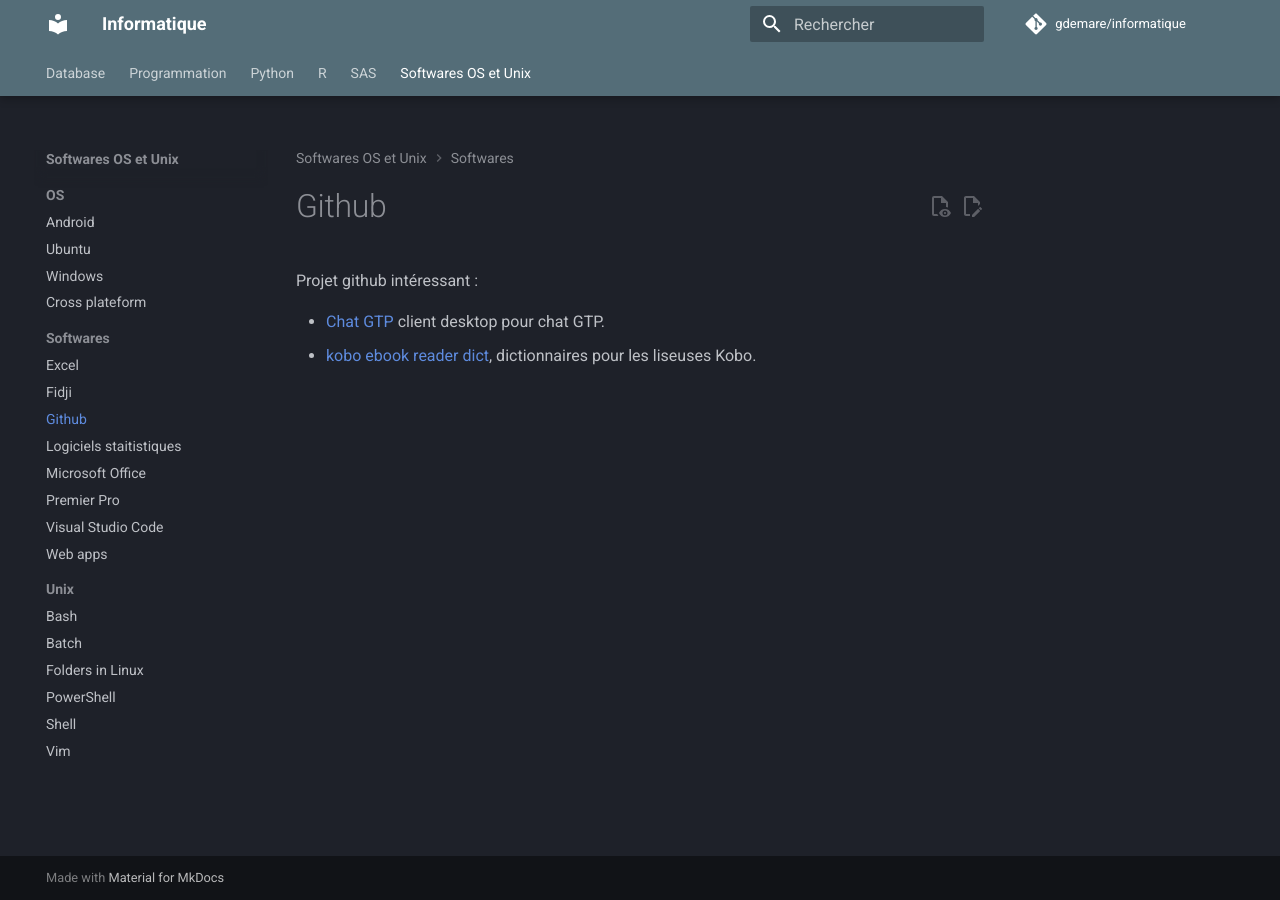
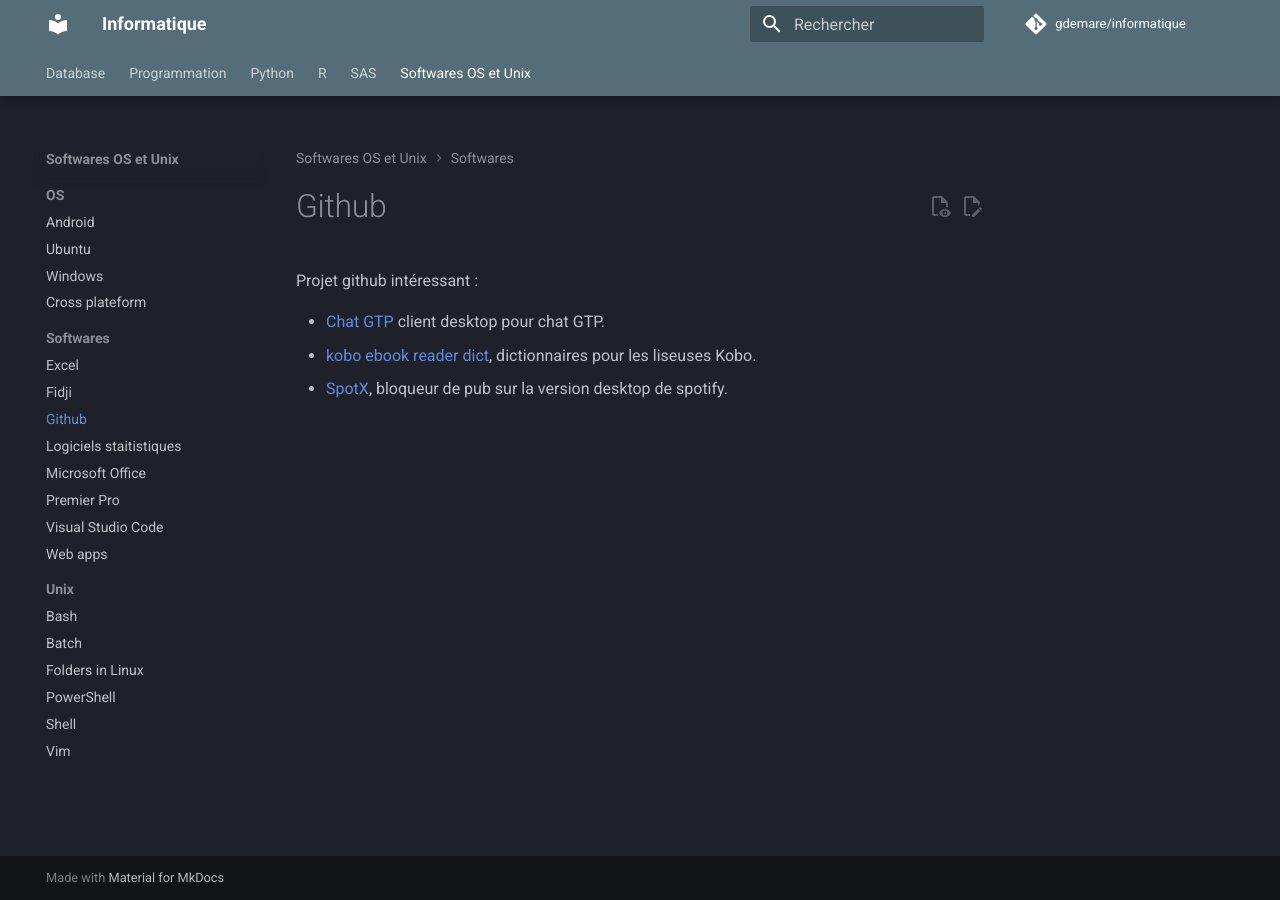
Before and after one commit to gdemare/Informatique, an MkDocs documentation site: the page built from docs/sofwares-os-unix/software/github.md, in a window 1280 px wide. Built offline with MkDocs 1.6.1 and Material for MkDocs 9.7.7, drawn with Linux system fonts in a browser that asks for light colours; comment, search, counter and statistics services are not loaded.

Commit message:
Update github.md

```diff
--- a/docs/sofwares-os-unix/software/github.md
+++ b/docs/sofwares-os-unix/software/github.md
@@ -2,3 +2,4 @@
 
 * [Chat GTP](https://github.com/lencx/ChatGPT) client desktop pour chat GTP.
 * [kobo ebook reader dict](https://github.com/BoboTiG/ebook-reader-dict), dictionnaires pour les liseuses Kobo.
+* [SpotX](https://github.com/SpotX-Official/SpotX), bloqueur de pub sur la version desktop de spotify.
```
